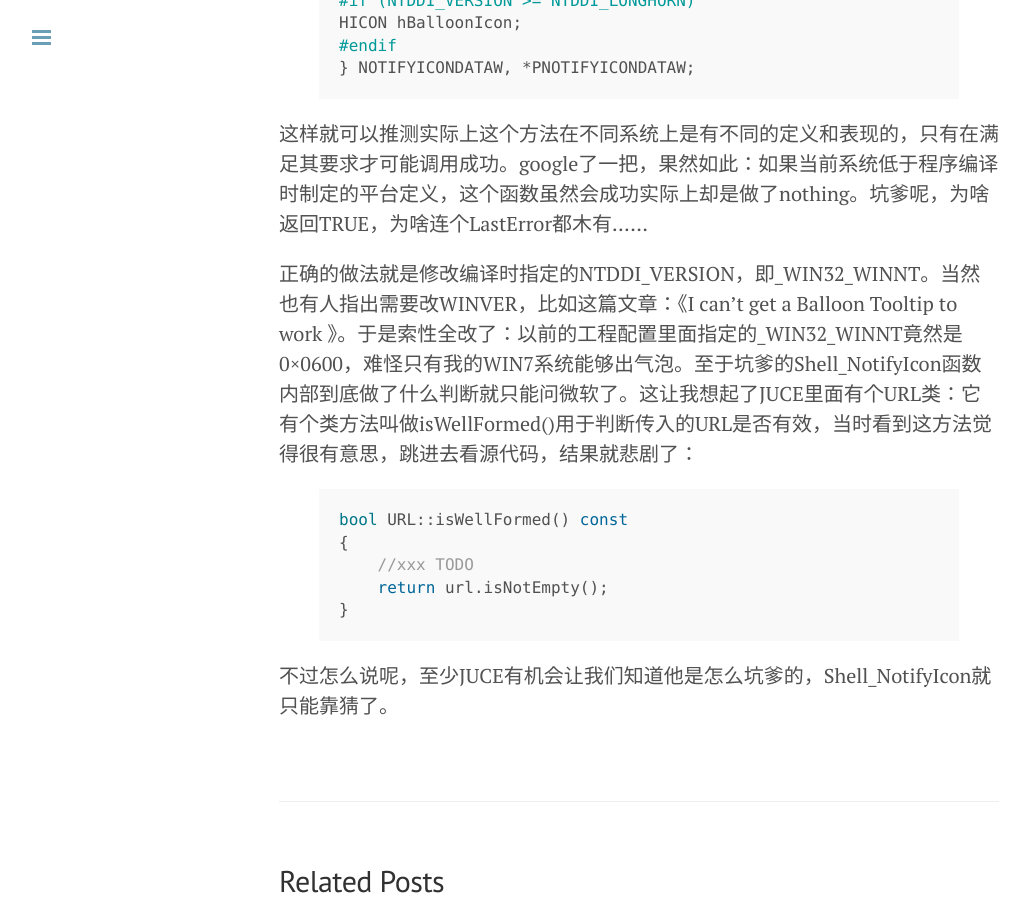
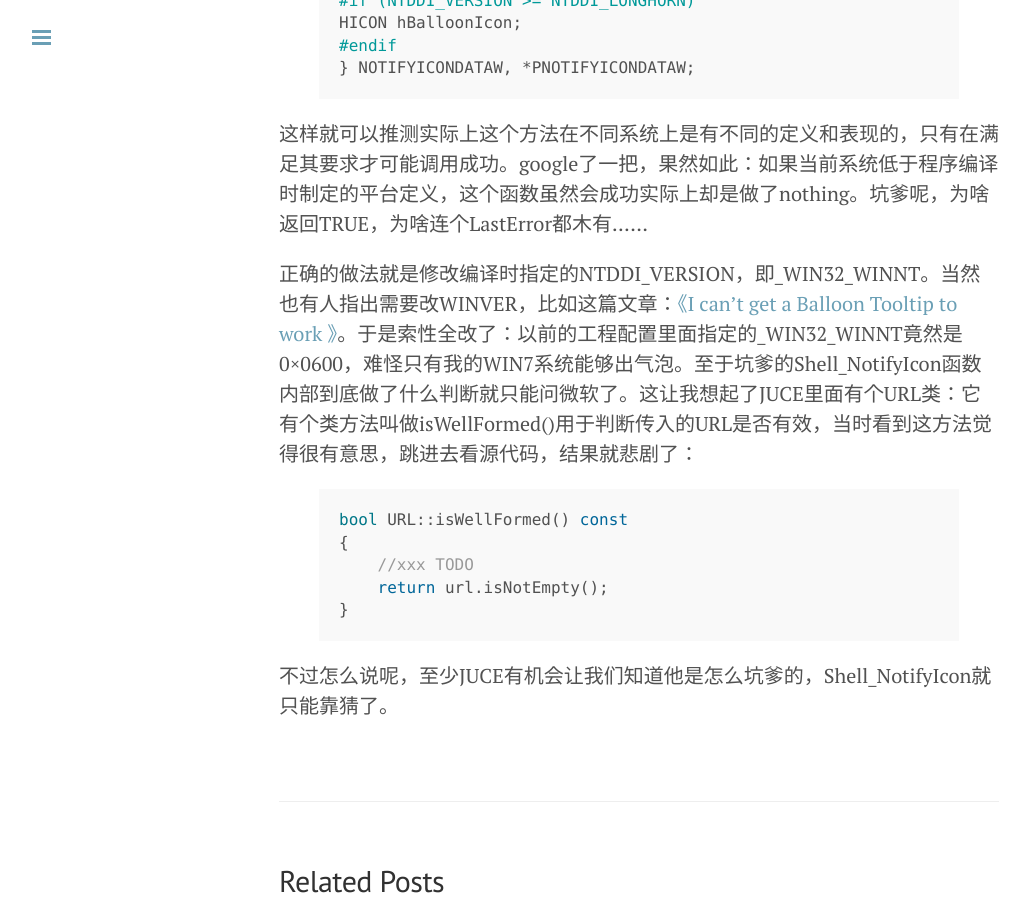
Before and after one commit to xiangwangfeng/xiangwangfeng.github.io, a Jekyll site: the page built from _posts/2011-05-06-没错，这函数放回了TRUE.md, in a window 1280 px wide and 900 px high, scrolled down 1608 px. Shown: the whole window, without its empty margins (1-1031 px from the left). Built offline with Jekyll 4.4.1, drawn with Linux system fonts in a browser that asks for light colours; Markdown is read by kramdown in place of the engine named in the settings; part of the change alters nothing that is shown.

```diff
--- a/_posts/2011-05-06-没错，这函数放回了TRUE.md
+++ b/_posts/2011-05-06-没错，这函数放回了TRUE.md
@@ -58,7 +58,7 @@ HICON hBalloonIcon;
 
 这样就可以推测实际上这个方法在不同系统上是有不同的定义和表现的，只有在满足其要求才可能调用成功。google了一把，果然如此：如果当前系统低于程序编译时制定的平台定义，这个函数虽然会成功实际上却是做了nothing。坑爹呢，为啥返回TRUE，为啥连个LastError都木有……
 
-正确的做法就是修改编译时指定的NTDDI_VERSION，即_WIN32_WINNT。当然也有人指出需要改WINVER，比如这篇文章：《I can’t get a Balloon Tooltip to work 》。于是索性全改了：以前的工程配置里面指定的_WIN32_WINNT竟然是0×0600，难怪只有我的WIN7系统能够出气泡。至于坑爹的Shell_NotifyIcon函数内部到底做了什么判断就只能问微软了。这让我想起了JUCE里面有个URL类：它有个类方法叫做isWellFormed()用于判断传入的URL是否有效，当时看到这方法觉得很有意思，跳进去看源代码，结果就悲剧了：
+正确的做法就是修改编译时指定的NTDDI\_VERSION，即\_WIN32\_WINNT。当然也有人指出需要改WINVER，比如这篇文章：[《I can’t get a Balloon Tooltip to work 》][1]。于是索性全改了：以前的工程配置里面指定的\_WIN32\_WINNT竟然是0×0600，难怪只有我的WIN7系统能够出气泡。至于坑爹的Shell_NotifyIcon函数内部到底做了什么判断就只能问微软了。这让我想起了JUCE里面有个URL类：它有个类方法叫做isWellFormed()用于判断传入的URL是否有效，当时看到这方法觉得很有意思，跳进去看源代码，结果就悲剧了：
 {% highlight C++ %}
 bool URL::isWellFormed() const
 {
@@ -67,3 +67,5 @@ bool URL::isWellFormed() const
 }
 {% endhighlight %}
 不过怎么说呢，至少JUCE有机会让我们知道他是怎么坑爹的，Shell_NotifyIcon就只能靠猜了。
+
+[1]:http://social.msdn.microsoft.com/Forums/vstudio/en-US/a819bb2e-e9b6-4c4e-9b66-e94a461237af/i-cant-get-a-balloon-tooltip-to-work?forum=vcgeneral
```
